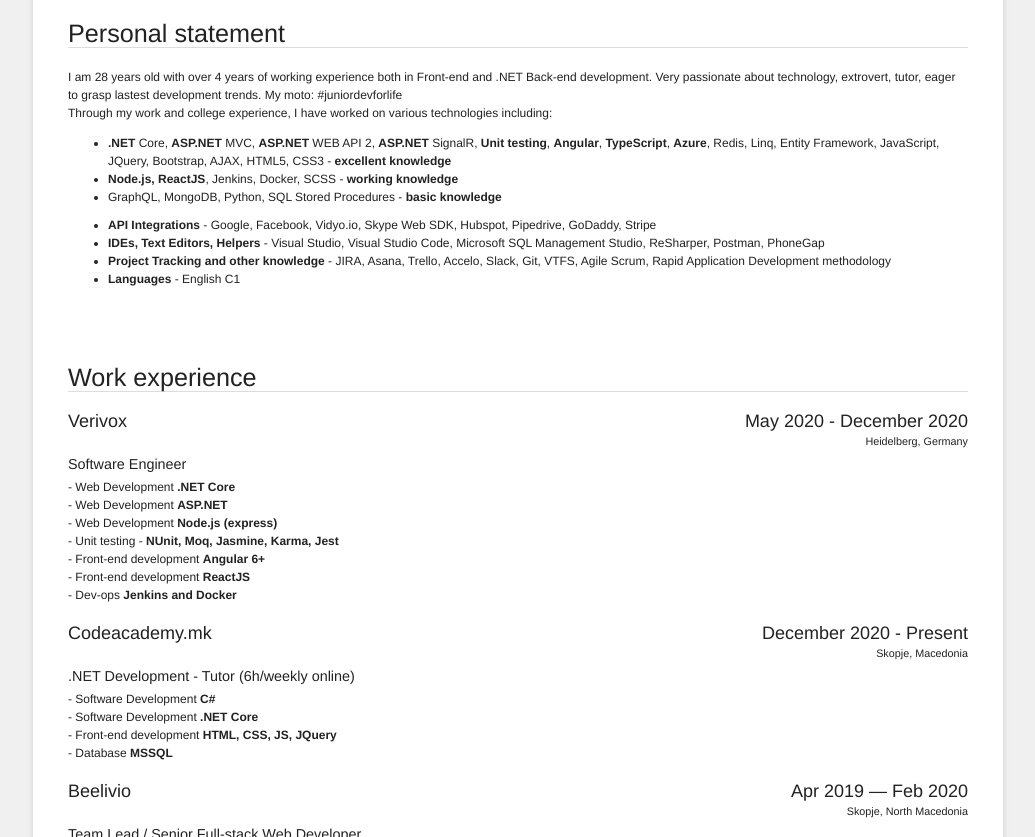
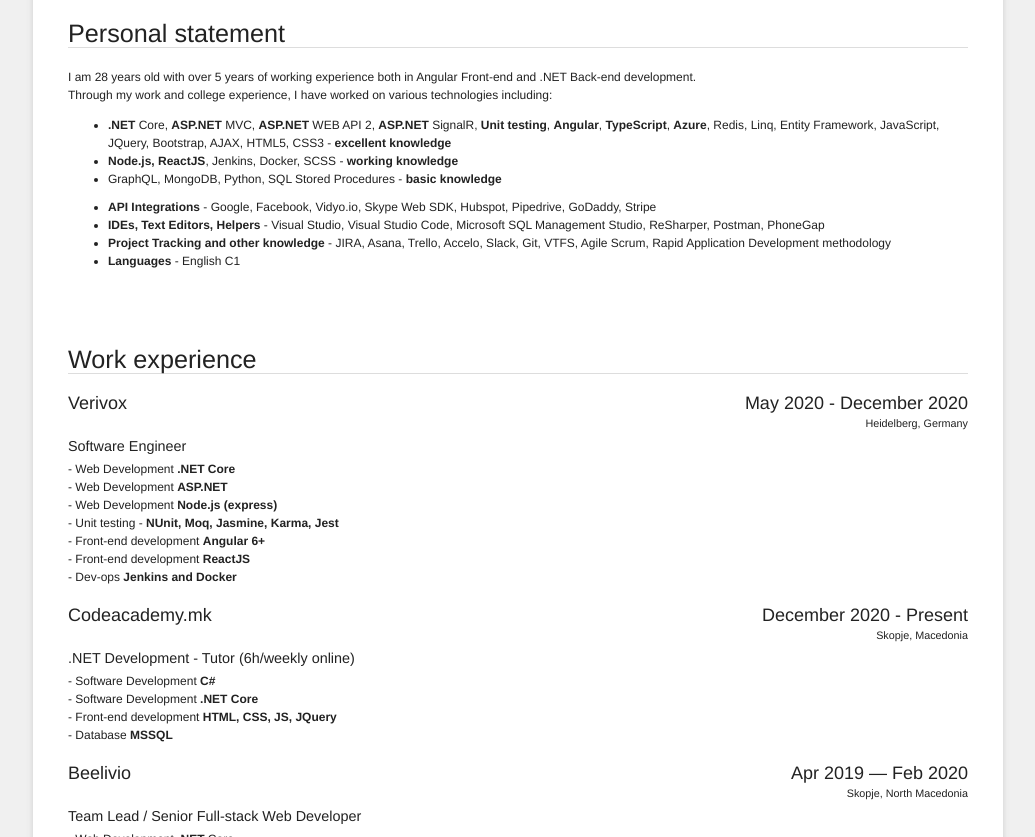
Before and after one commit to atanevski/atanevski.github.io, a website: page CV.html in a window 1280 px wide. Shown: the part 263-1100 px from the top of the page, without its empty margins (122-1157 px from the left). Drawn offline with Linux system fonts and the light colour scheme.

Commit message:
CVUpdate

```diff
--- a/CV.html
+++ b/CV.html
@@ -258,10 +258,8 @@
       <div class="set">
         <div class="item">
           <span class="info">
-            <span>I am 28 years old with over 4 years of working experience both
-              in Front-end and .NET Back-end development. Very passionate
-              about technology, extrovert, tutor, eager to grasp
-              lastest development trends. My moto: #juniordevforlife</span>
+            <span>I am 28 years old with over 5 years of working experience both
+              in Angular Front-end and .NET Back-end development.</span>
           </span>
           <br />
           <div>
```
Also changed, not shown: 1 other file.
